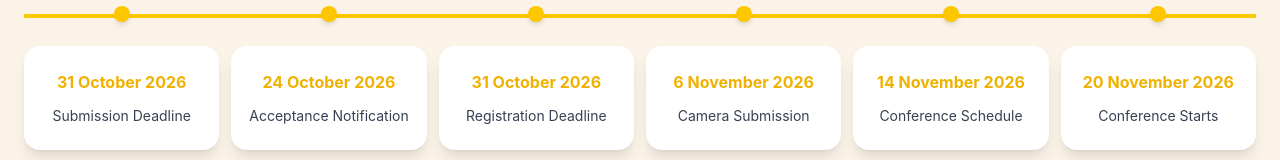
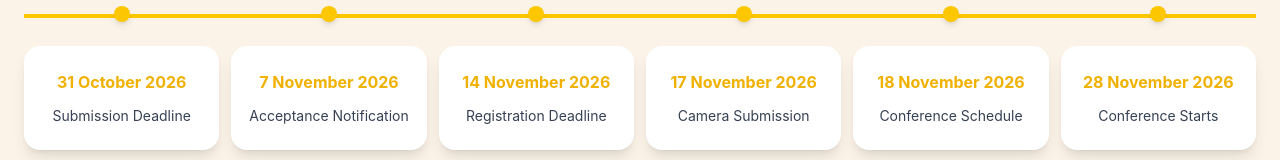
Before and after one commit to Shaikhanas2110/jgconference, a React (Vite) app: page / in a window 1280 px wide. Shown: the part 1777-1937 px from the top of the page. Built offline with nearby package versions, Linux system fonts and the light colour scheme; no server answers.

Commit message:
Dates of the event changed

```diff
--- a/src/pages/CallForPaper.jsx
+++ b/src/pages/CallForPaper.jsx
@@ -108,11 +108,11 @@ function CallForPaper() {
 
   const importantDates = [
     ["Due date for submission", "31 October 2026"],
-    ["Notification of acceptance", "24 October 2026"],
-    ["Registration deadline", "31 October 2026"],
-    ["Camera-ready paper submission due", "6 November 2026"],
-    ["Conference schedule", "14 November 2026"],
-    ["Conference starts on", "20 November 2026"],
+    ["Notification of acceptance", "7 November 2026"],
+    ["Registration deadline", "14 November 2026"],
+    ["Camera-ready paper submission due", "17 November 2026"],
+    ["Conference schedule", "18 November 2026"],
+    ["Conference starts on", "28 November 2026"],
   ];
 
   const [openTrack, setOpenTrack] = useState(1);
--- a/src/pages/Home.jsx
+++ b/src/pages/Home.jsx
@@ -14,7 +14,7 @@ import about from "../assets/about2.jpeg";
 function Home() {
   const location = useLocation();
 
-  const CONFERENCE_START_DATE = new Date("2026-11-20T00:00:00");
+  const CONFERENCE_START_DATE = new Date("2026-11-28T00:00:00");
 
   const getTimeLeft = () => {
     const diff = CONFERENCE_START_DATE.getTime() - new Date().getTime();
@@ -421,11 +421,11 @@ function Home() {
             <div className="grid grid-cols-2 sm:grid-cols-3 lg:grid-cols-6 gap-4 lg:gap-3">
               {[
                 ["31 October 2026", "Submission Deadline"],
-                ["24 October 2026", "Acceptance Notification"],
-                ["31 October 2026", "Registration Deadline"],
-                ["6 November 2026", "Camera Submission"],
-                ["14 November 2026", "Conference Schedule"],
-                ["20 November 2026", "Conference Starts"],
+                ["7 November 2026", "Acceptance Notification"],
+                ["14 November 2026", "Registration Deadline"],
+                ["17 November 2026", "Camera Submission"],
+                ["18 November 2026", "Conference Schedule"],
+                ["28 November 2026", "Conference Starts"],
               ].map((d, i) => (
                 <div key={i} className="flex flex-col items-center">
                   <div className="w-4 h-4 rounded-full bg-yellow-400 shadow-md relative z-10 mb-6"></div>
--- a/src/pages/ImportantDates.jsx
+++ b/src/pages/ImportantDates.jsx
@@ -11,25 +11,25 @@ function ImportantDates() {
     },
     {
       title: "Notification of Acceptance",
-      date: "24 October 2026",
+      date: "7 November 2026",
       highlight: false,
     },
     {
       title: "Registration Deadline",
-      date: "31 October 2026",
+      date: "14 November 2026",
       highlight: true,
     },
     {
       title: "Camera-Ready Paper Submission Due",
-      date: "6 November 2026",
+      date: "17 November 2026",
       highlight: false,
     },
     {
       title: "Conference Schedule Release",
-      date: "14 November 2026",
+      date: "18 November 2026",
       highlight: true,
     },
-    { title: "Conference Dates", date: "20 November 2026", highlight: false },
+    { title: "Conference Dates", date: "28 November 2026", highlight: false },
   ];
 
   return (
--- a/src/pages/Registration.jsx
+++ b/src/pages/Registration.jsx
@@ -62,7 +62,7 @@ function Registration() {
     },
   ];
 
-  const registrationDeadline = "22 November 2026";
+  const registrationDeadline = "14 November 2026";
 
   const notes = [
     "All registrations include admission to all technical sessions and e-proceedings.",
@@ -942,7 +942,7 @@ function Registration() {
           </span>
           <h1 className="text-5xl font-bold">Registration</h1>
           <p className="mt-4 text-xl text-red-100">
-            Join us for ICSISDG 2026 - 27 November 2026
+            Join us for ICSISDG 2026 - 28 November 2026
           </p>
         </div>
       </section>
@@ -963,7 +963,7 @@ function Registration() {
                 Goals
               </span>
               , to be held on{" "}
-              <span className="font-bold text-red-800">27 November 2026</span>.
+              <span className="font-bold text-red-800">28 November 2026</span>.
             </p>
           </div>
 
```
Also changed, not shown: 1 other file (tests, documents, lock files or other folders).
